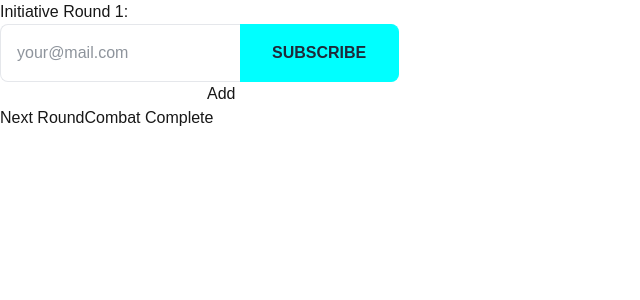
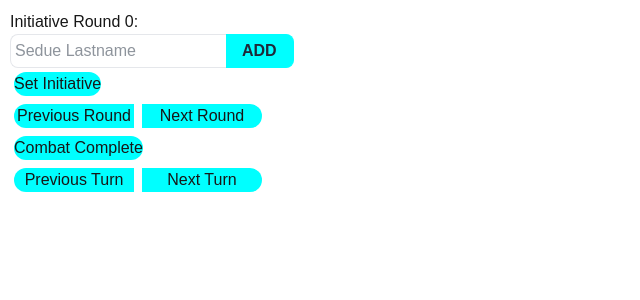
Before and after one commit to gman4161/ReactInitiativeTrackerDND, a Next.js app: page / in a window 1280 px wide. Shown: the top 300 px of the page, without its empty margins (0-640 px from the left). Built offline with nearby package versions, Linux system fonts and the light colour scheme.

Commit message:
Big Update
added turn tracker, next comes effects list and counters. Also need to clean up the buttons

```diff
--- a/app/globals.css
+++ b/app/globals.css
@@ -10,21 +10,37 @@
   --foreground: #171717;
 }
 
-@media (prefers-color-scheme: dark) {
+/* @media (prefers-color-scheme: dark) {
   :root {
     --background: #0a0a0a;
     --foreground: #ededed;
   }
-}
+} */
 
 body {
   color: var(--foreground);
   background: var(--background);
   font-family: Arial, Helvetica, sans-serif;
+  padding: 10px;
 }
 
-button #test:hover{
-  background-color: white;
-  border-radius: 5px;
-  transition: 10ms;
+
+button {
+  background-color: aqua;
 }
+button:hover {
+  transition: all 100ms ease-in-out;
+  background-color: lime;
+  outline: 2px solid lime;
+}
+
+button#delete{
+  background-color: black;
+  color: red;
+}
+button#delete:hover {
+  transition: all 100ms ease-in-out;
+  background-color: red;
+  color: black;
+  outline: 2px solid red;
+}
--- a/app/page.tsx
+++ b/app/page.tsx
@@ -5,26 +5,60 @@ import "tailwindcss";
 let nextId = 0;
 
 export default function Home() {
-  const [round, setRound] = useState(1)
-  const [name, setName] = useState('');
-  const [players, setPlayers] = useState([]);
+  const [round, setRound] = useState(0)
+  const [name, setName] = useState('')
+  const [players, setPlayers] = useState([])
+  //const [currentTurn, setcurrentTurn] = useState(-1)
 
   function handleAdd(){
     setPlayers([          //@ts-ignore
       ...players,         //@ts-ignore
-      { id: nextId++, name: name, initiative: 0}
+      { id: nextId++, name: name, initiative: 0, currentTurn: false}
     ]);
     setName("");
   }
 
-  function sortPlayers(){
+  function handleNextTurn(){
+    let noTurnSet = true
+    let setTurn = false
+    const temparr = [...players]
+    temparr.forEach(i=>{
+      if(setTurn==true){     //@ts-ignore
+        i.currentTurn=true
+        setTurn=false
+        noTurnSet=false
+        console.log("turn is set")
+        return
+      }                   //@ts-ignore
+      if(i.currentTurn==true){  //@ts-ignore
+        i.currentTurn = false
+        setTurn=true
+        console.log("current users turn")
+      }
+    })
+
+    if(noTurnSet===true){      //@ts-ignore
+      temparr[0].currentTurn=true
+      setRound(round+1)
+
+      // temparr.map(i=>{
+      //   if(noTurnSet){  //@ts-ignore
+      //     i.currentTurn = true
+      //     noTurnSet = false
+      //   }
+      // })
+    }
+    setPlayers([...temparr])
     console.log(players)
+  }
+
+  function sortPlayers(){   //@ts-ignore
     let tempArray = [...players]
-    tempArray.sort((a, b) => {          //@ts-ignore
-      if(a.initiative>b.initiative){
+    tempArray.sort((a, b) => {      //@ts-ignore
+      if(Number(a.initiative)>Number(b.initiative)){
         return -1
       }                               //@ts-ignore
-      if(a.initiative<b.initiative){
+      if(Number(a.initiative)<Number(b.initiative)){
         return 1
       }
       return 0
@@ -37,25 +71,35 @@ export default function Home() {
   <main>
     <h1>Initiative Round {round}:</h1>
 
-    <input className="rounded-l-lg p-4 border-t mr-0 border-b border-l text-gray-800 border-gray-200 bg-white" placeholder="your@mail.com"/>
-		<button id="test" className="px-8 rounded-r-lg bg-[#00FFFF]  text-gray-800 font-bold p-4 uppercase border-[#00FFFF] border-t border-b border-r">Subscribe</button>
-
     <ul>
-      {/* The players list, iterates through each in array 'players' on change */}
-      {players.map(player => (              //@ts-ignore
-        <li key={player.id}>
-          <button                             //@ts-ignore
+{/* The players list, iterates through each in array 'players' on change */}
+      {players.map(player => (
+        <li
+          className="
+            flex justify-normal gap-x-1 py-1
+          "//@ts-ignore
+          key={player.id}
+        >
+{/* Delete Button */}
+          <button
+            id="delete"
+            className="
+            bg-black text-center text-red-500
+            rounded-lg text-lg font-bold size-7 px-0
+            "
             onClick={() => {
               setPlayers(players.filter(s =>  //@ts-ignore
                 s.id != player.id
               ))
             }}
           >X</button>
-
-          {/* display and allow changes for the initiative of each player */}
+{/* display and allow changes for the initiative of each player */}
           <input type="number"
-            onChange={(newIni)=>{                 //@ts-ignore
-              console.log('change'+player.id)
+            className="
+            w-12 outline-1
+            text-center
+            "
+            onChange={(newIni)=>{
               const newArr = players.map(i =>{    //@ts-ignore
                 if(i.id === player.id){           //@ts-ignore
                   return {...i, initiative: newIni.target.value}
@@ -63,24 +107,92 @@ export default function Home() {
               })                                  //@ts-ignore
               setPlayers(newArr)
             }}
-          />                                    {/**@ts-ignore*/}
-          <p>{player.name}</p>
+          />
+{/* Display player name */}{/**@ts-ignore*/}
+          <p className={player.currentTurn ? "bg-[#00FF00]" : ""}>{player.name}</p>
         </li>
       ))}
 
-
-      {/* Input for player names. updates 'name' on input change */}
+{/* Input for player names. updates 'name' on input change */}
       <li>
         <input
+          className="
+          rounded-l-lg p-1 border-t mr-0 border-b border-l text-gray-800 border-gray-200 bg-white
+
+          w-auto"
+          placeholder="Sedue Lastname"
           value={name}
           onChange={e => setName(e.target.value)}
           onKeyUp={e => {if(e.key==="Enter") handleAdd()}}
         />
-        <button onClick={handleAdd}>Add</button>
+{/* Button to add Player */}
+        <button
+          className="
+            px-4 rounded-r-lg bg-[#00FFFF]
+            text-gray-800 font-bold p-1 uppercase border-[#00FFFF] border-t border-b border-r
+
+          "
+          onClick={handleAdd}
+        >Add</button>
       </li>
     </ul>
-    <button onClick={() => {setRound(round+1); sortPlayers()}}>Next Round</button>
-    <button onClick={() => setRound(1)}>Combat Complete</button>
+{/* buttons for turn handling */}
+
+
+    <div className="p-1">
+      <button
+        onClick={sortPlayers}
+        className="rounded-full"
+      >Set Initiative</button>
+    </div>
+{/* buttons to in/decrease round number */}
+    <div className="p-1">
+      <button
+        onClick={()=>setRound(round-1)}
+        className="
+          rounded-l-full w-30 mr-1
+        "
+      >Previous Round
+      </button>
+      <button
+        onClick={()=>setRound(round+1)}
+        className="
+          rounded-r-full w-30 ml-1
+        "
+      >Next Round
+      </button>
+    </div>
+    <div className="p-1">
+      <button
+        onClick={() =>{
+          setRound(0)               //@ts-ignore
+          var temp = [...players]   //@ts-ignore
+          temp.map(i=>i.currentTurn = false)
+          setPlayers([...temp])
+        }}
+        className="
+          rounded-full
+        "
+      >
+        Combat Complete
+      </button>
+    </div>
+    <div className="p-1">
+      <button
+        onClick={()=>console.log("prev guy")}
+        className="
+          rounded-l-full w-30 mr-1
+        "
+      >Previous Turn
+      </button>
+      <button
+        onClick={handleNextTurn}
+        className="
+          rounded-r-full w-30 ml-1
+        "
+      >Next Turn
+      </button>
+    </div>
   </main>
   </>);
 }
```
